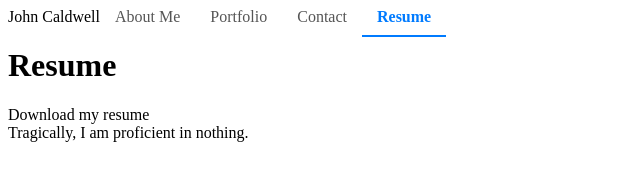
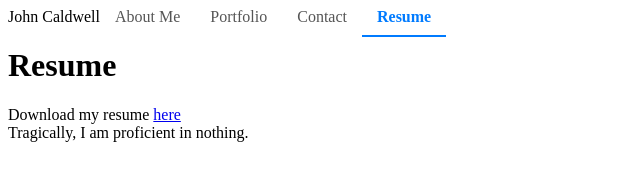
Before and after one commit to johnc365/personalPortfolio, a React (Vite) app: page /Resume in a window 1280 px wide. Shown: the top 196 px of the page, without its empty margins (0-640 px from the left). Built offline with nearby package versions, Linux system fonts and the light colour scheme.

Commit message:
added an image to complete the about me page, added a link in the resume page to complete it

```diff
--- a/src/pages/aboutMePage.jsx
+++ b/src/pages/aboutMePage.jsx
@@ -1,8 +1,9 @@
-//About me needs recent photo
+import smiley from '../assets/smiley.jpg'
 export default function AboutMePage() {
     return (
         <div>
             <h1>About Me</h1>
+            <img style={{width: 200}} src= {smiley}></img>
             <p>
                 Hi, I'm John Caldwell.
             </p>
--- a/src/pages/resumePage.jsx
+++ b/src/pages/resumePage.jsx
@@ -1,10 +1,9 @@
-//Resume needs a link to a downladable resume in google docs and a list of the developer's proficiencies
 export default function ResumePage() {
     return (
         <div>
             <h1>Resume</h1>
             <p>
-                Download my resume
+                Download my resume <a href="https://drive.google.com/file/d/1sZkFmsoT-QtOrHSljhL06ZBApnO-uMWW/uc?export=download" target="_blank" rel="noopener noreferrer">here</a>
                 <br></br>
                 Tragically, I am proficient in nothing.
             </p>
```
Also changed, not shown: src/assets/smiley.jpg (added).
